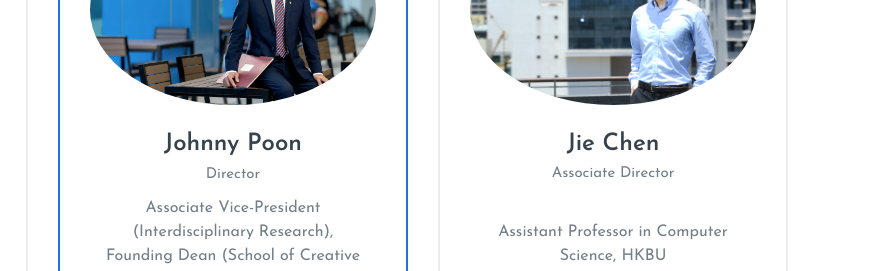
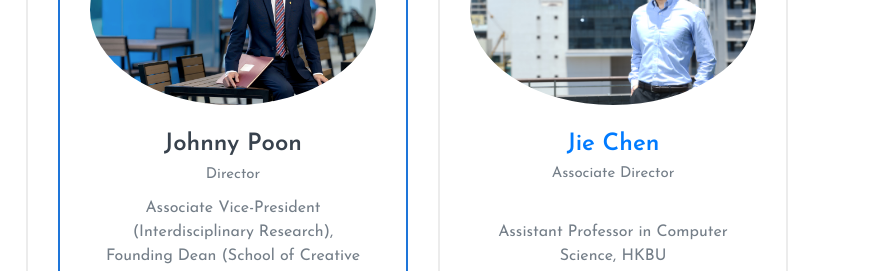
Before and after one commit to bumcv/bumcv.github.io, a plain HTML site: page index.html in a window 1280 px wide. Shown: the part 1940-2211 px from the top of the page, 407-1280 px from the left. Drawn offline with Linux system fonts and the light colour scheme.

Commit message:
Add files via upload

```diff
--- a/index.html
+++ b/index.html
@@ -177,7 +177,7 @@
 
     <!--====== HEADER PART ENDS ======-->
 
-
+    <!--====== OUR PEOPLE STARTS ======-->
     <div class="people_bg"></div>
 
     <section id=people class="client_area pt-95">
@@ -209,7 +209,7 @@
             <div class="single_client text-center">
               <div class=client_image> <img src="../assets/images/people_ChenJie.JPG" alt=author> </div>
               <div class=client_content>
-                <h4 class=author_name>Jie Chen</h4>
+                <h4 class=author_name><a href="https://jchenhkg.github.io">Jie Chen</a></h4>
                 <span>Associate Director</span>
                 <p><br>Assistant Professor in Computer Science, HKBU<br><br></p>
               </div>
```
